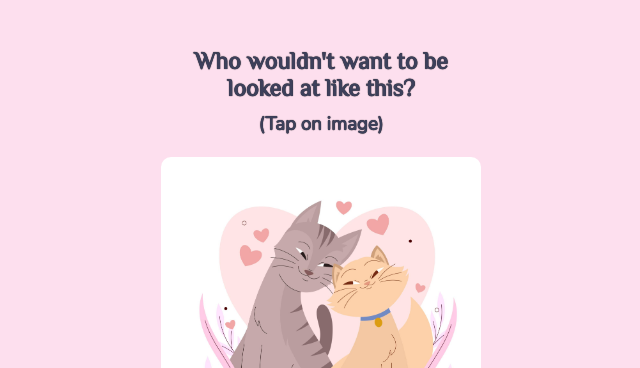
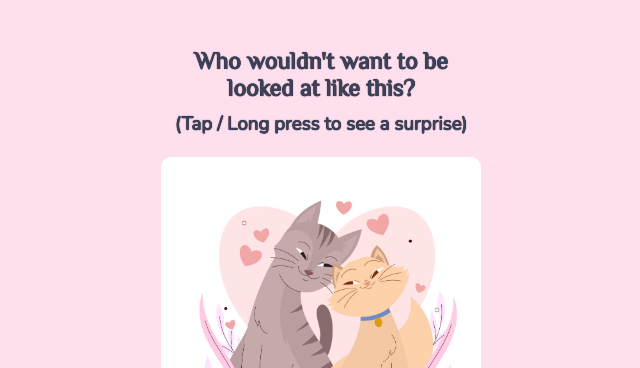
Before and after one commit to pattern-recogniser/GIFt_site, a website built with Vite: page index.html in a window 1280 px wide. Shown: the part 432-800 px from the top of the page, without its empty margins (319-959 px from the left). Built offline with nearby package versions, Linux system fonts and the light colour scheme.

Commit message:
Edited text to say long press

```diff
--- a/index.html
+++ b/index.html
@@ -22,7 +22,7 @@
 
         <div class="gift-section">
             <h2 class="gift-title"> Who wouldn't want to be looked at like this? </h2>
-            <h3 class="gift-hint">(Tap on image)</h3>
+            <h3 class="gift-hint">(Tap / Long press to see a surprise)</h3>
             <div class="gift-img" id="gift-img-happy"></div>
         </div>
 
```
